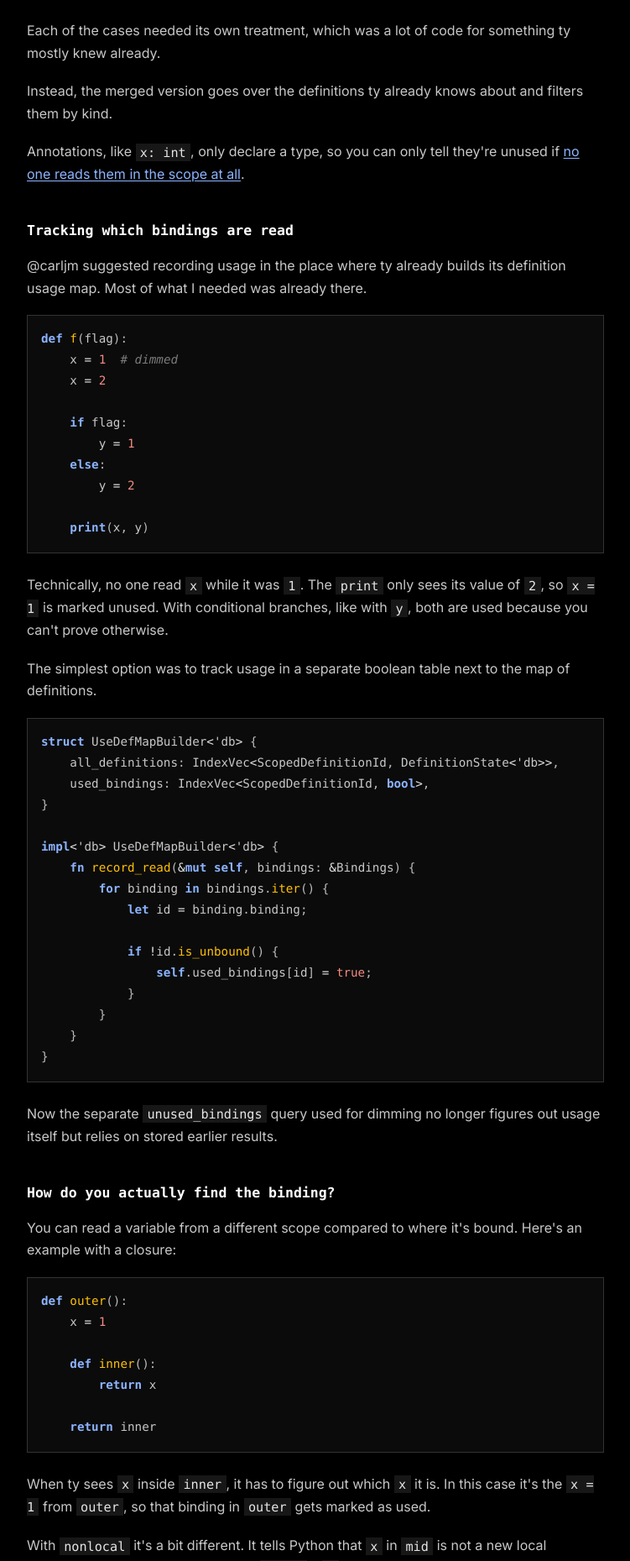
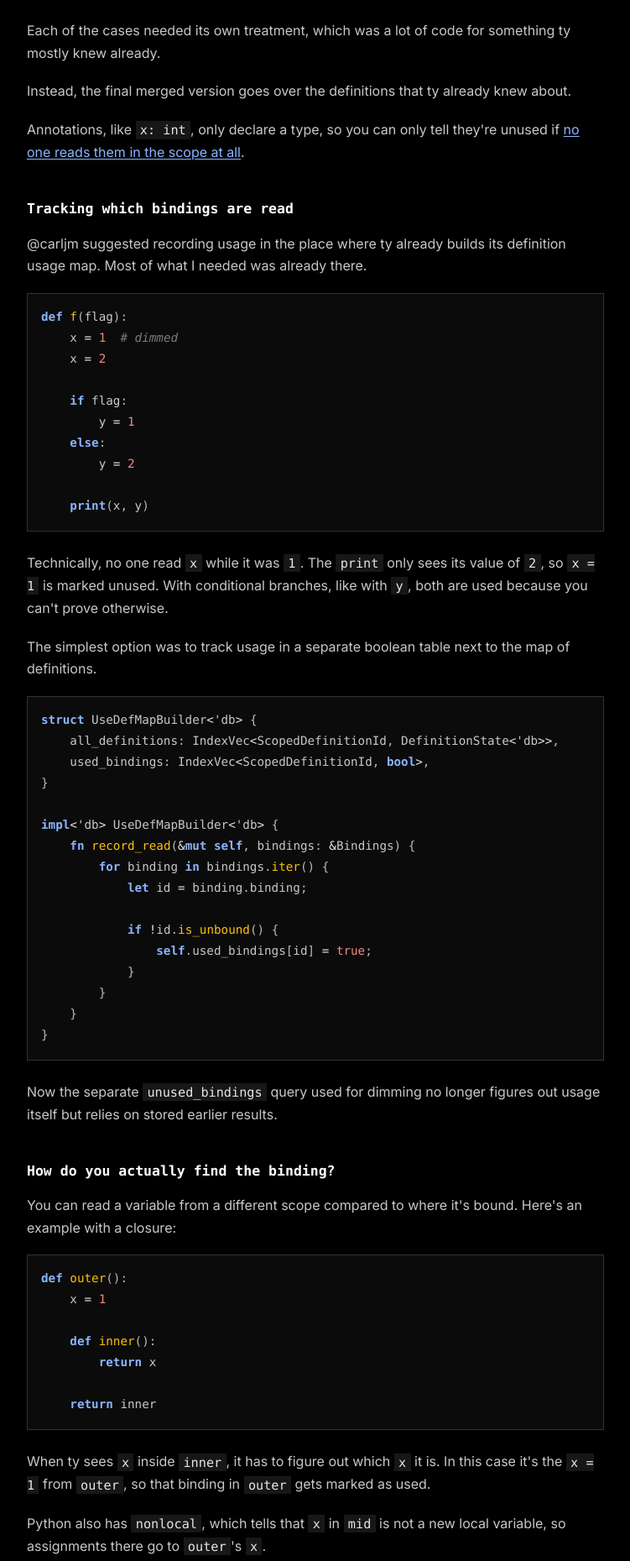
Before and after one commit to denyszhak/denyszhak.com, a React (Vite) app: page /writing/how-a-python-type-checker-decides-a-variable-is-unused in a window 1280 px wide. Shown: the part 2046-3905 px from the top of the page at 84% size, without its empty margins (244-995 px from the left). Built offline with nearby package versions, Linux system fonts and the light colour scheme; no server answers.

Commit message:
Update Python unused-variable article wording

```diff
--- a/src/pages/posts/UnusedVariable.jsx
+++ b/src/pages/posts/UnusedVariable.jsx
@@ -70,7 +70,7 @@ const UnusedVariable = () => {
 
         <p>Each of the cases needed its own treatment, which was a lot of code for something ty mostly knew already.</p>
 
-        <p>Instead, the merged version goes over the definitions ty already knows about and filters them by kind.</p>
+        <p>Instead, the final merged version goes over the definitions that ty already knew about.</p>
 
         <p>Annotations, like <code>x: int</code>, only declare a type, so you can only tell they're unused if <a href="https://github.com/astral-sh/ruff/pull/24811" target="_blank" rel="noopener noreferrer">no one reads them in the scope at all</a>.</p>
 
@@ -96,7 +96,7 @@ const UnusedVariable = () => {
 
         <p>When ty sees <code>x</code> inside <code>inner</code>, it has to figure out which <code>x</code> it is. In this case it's the <code>x = 1</code> from <code>outer</code>, so that binding in <code>outer</code> gets marked as used.</p>
 
-        <p>With <code>nonlocal</code> it's a bit different. It tells Python that <code>x</code> in <code>mid</code> is not a new local variable, so assignments there go to <code>outer</code>'s <code>x</code>.</p>
+        <p>Python also has <code>nonlocal</code>, which tells that <code>x</code> in <code>mid</code> is not a new local variable, so assignments there go to <code>outer</code>'s <code>x</code>.</p>
 
         <pre><code className="language-python">{"def outer():\n    x = 1\n\n    def mid():\n        nonlocal x\n        x = 2\n\n        def inner():\n            return x\n\n        return inner\n\n    return mid"}</code></pre>
 
@@ -110,13 +110,13 @@ const UnusedVariable = () => {
 
         <p>Here <code>i</code> is read inside the comprehension, which is two scopes away from the parameter in <code>outer</code>, so ty has to go through both before the parameter counts as used.</p>
 
-        <p>ty reaches <code>return x</code> before it has finished processing <code>middle</code>:</p>
+        <p>The tricky part is that when you see a read, you don't always know its scope yet.</p>
 
         <pre><code className="language-python">{"def outer():\n    x = 0\n\n    def middle():\n        def inner():\n            return x\n\n        x = 1\n        return inner\n\n    return middle"}</code></pre>
 
-        <p>Further down, <code>x = 1</code> makes <code>x</code> local to <code>middle</code>. Once ty has seen all of <code>middle</code>, it can connect <code>inner</code>'s read to <code>x = 1</code>. Nothing reads <code>outer</code>'s <code>x = 0</code>.</p>
+        <p>You can only tell which names are local by looking at the whole function body, so the <code>x = 1</code> that comes later still makes <code>x</code> local to <code>middle</code>. That means <code>inner</code> captures <code>middle</code>'s <code>x</code>, and <code>x = 0</code> in <code>outer</code> is really unused.</p>
 
-        <p>At the end of each scope, ty checks the reads it couldn't resolve earlier. If the name is local, it marks the binding as used. Otherwise, it passes the read to the parent.</p>
+        <p>That's why ty resolves captures after finishing a scope. Reads it can't resolve go to the parent and keep moving up the hierarchy until ty reaches a finished scope that owns the name and can mark its binding as used.</p>
 
         <h2>Unused doesn't mean removable</h2>
 
```
